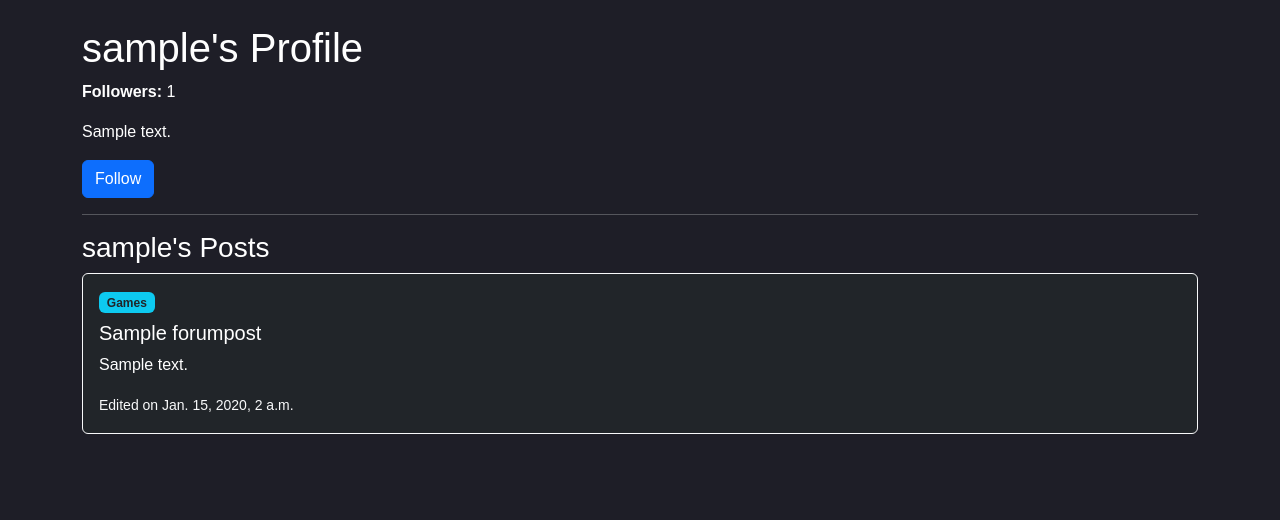
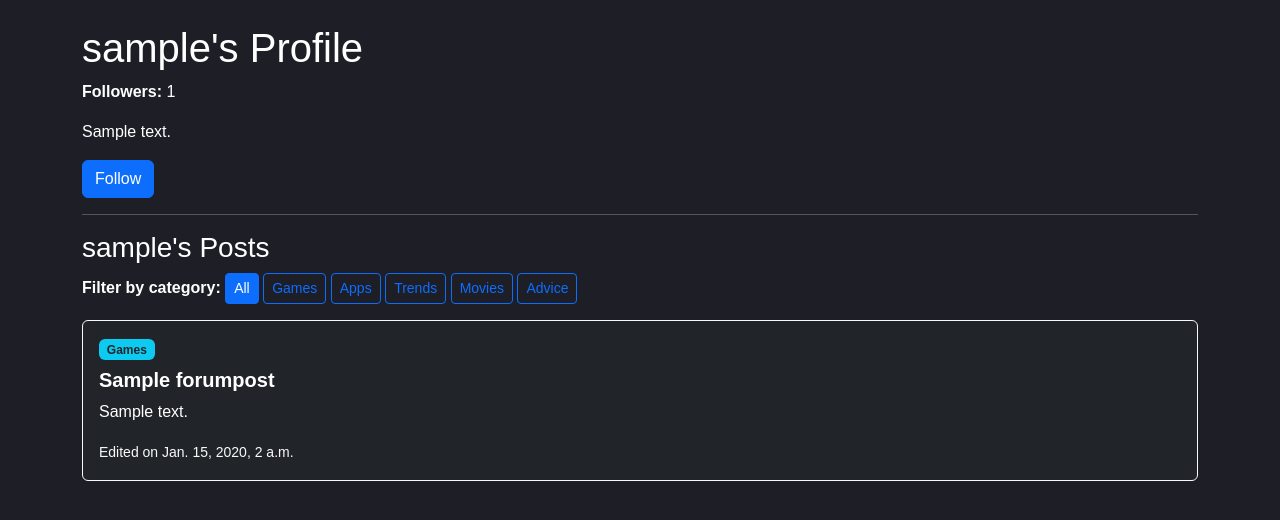
Before and after one commit to ChicoState/true-safeguard, a Django app: a page that uses website/templates/website/profile.html in a window 1280 px wide. Shown: the part 56-576 px from the top of the page. Run offline with Django 5.2, Linux system fonts and the light colour scheme; tables that the repository leaves empty hold one stand-in row (values such as "Sample post").

Commit message:
Posts can now be filtered in profiles

```diff
--- a/website/templates/website/profile.html
+++ b/website/templates/website/profile.html
@@ -61,12 +61,28 @@
 
     <h3>{{ profile_user.username }}'s Posts</h3>
 
+    <div class="mb-3">
+        <strong>Filter by category:</strong>
+
+        <a href="{% url 'profile_detail' profile_user.username %}"
+           class="btn btn-sm {% if not selected_category %}btn-primary{% else %}btn-outline-primary{% endif %}">
+            All
+        </a>
+
+        {% for category in categories %}
+            <a href="{% url 'profile_detail' profile_user.username %}?category={{ category }}"
+               class="btn btn-sm {% if selected_category == category %}btn-primary{% else %}btn-outline-primary{% endif %}">
+                {{ category }}
+            </a>
+        {% endfor %}
+    </div>
+
     {% for post in posts %}
         <div class="card mb-3 bg-dark text-white border-light">
             <div class="card-body">
                 <span class="badge bg-info text-dark mb-2">{{ post.category }}</span>
 
-                <h5>{{ post.title }}</h5>
+                <h5 class="fw-bold">{{ post.title }}</h5>
                 <p>{{ post.content }}</p>
 
                 <small class="text-light">
@@ -89,7 +105,7 @@
             </div>
         </div>
     {% empty %}
-        <p class="text-white">No posts yet.</p>
+        <p class="text-white">No posts found.</p>
     {% endfor %}
 
 </div>
--- a/website/views.py
+++ b/website/views.py
@@ -25,8 +25,44 @@ def resources(request):
     resource_data = [
         {
             'category_name': 'Recognizing Screen Fatigue & Overstimulation',
-            'category_info': 'Parents often miss the early signs of screen fatigue because they look like regular tiredness.',
-            'links': []
+            'category_info': 'Parents often miss the early signs of screen fatigue because they look like regular tiredness. Watch for the "Tired but Wired" state—where a child is clearly exhausted but physically unable to calm down. Ask yourself: Is my child often angry or irritable? Does it seem like they are always having a hard time? Excessive screen time could be the culprit.',
+            'links': [
+                {
+                    'title': 'The "Physical 5" Checklist',
+                    'url': 'https://www.healthychildren.org/English/health-issues/conditions/eyes/Pages/What-Too-Much-Screen-Time-Does-to-Your-Childs-Eyes.aspx',
+                    'desc': 'Check for: 1. Excessive eye rubbing, 2. Dilated pupils, 3. Rapid blinking, 4. Head tilting/squinting, and 5. Unusual clumsiness after playing.'
+                },
+                {
+                    'title': 'Behavioral Red Flags',
+                    'url': 'https://socalmentalwellness.com/child-counseling/too-much-screen-time/',
+                    'desc': 'Look for "Screen Crashes": intense irritability, aggression, or a "glazed over" look where the child doesn\'t respond to their name.'
+                },
+            ]
+        },
+        {
+            'category_name': 'Detecting AI & Synthetic Media',
+            'category_info': 'In an era of deepfakes, children must be taught to verify the authenticity of what they see. We recommend the "SIFT" method: Stop, Investigate the source, Find better coverage, and Trace claims back to the original context.',
+            'links': [
+                {'title': 'Spotting Deepfakes', 'url': 'https://www.mit.edu', 'desc': 'Key visual markers to identify AI-generated faces and voices.'},
+                {'title': 'Fact-Checking for Kids', 'url': 'https://www.commonsensemedia.org', 'desc': 'Tools to help children distinguish between real footage and synthetic media.'},
+            ]
+        },
+        {
+            'category_name': 'Evidence-Based Alternatives',
+            'category_info': 'Replacing screen time is most effective when the alternative provides similar cognitive engagement. Low-dopamine activities allow the brain to reset and improve sustained attention spans.',
+            'links': [
+                {'title': 'Open-Ended Play Resources', 'url': 'https://www.naeyc.org', 'desc': 'Research on how tactile play builds executive function better than apps.'},
+                {'title': 'Screen-Free Week Toolkits', 'url': 'https://www.screenfree.org', 'desc': 'Practical planners for transitioning families to a lower-tech lifestyle.'},
+            ]
+        },
+        {
+            'category_name': 'Local Spotlight: Chico Area Recreation & Park District (CARD)',
+            'category_info': 'For those in the Chico area, CARD provides vital screen-free outlets. From the Chico Creek Nature Center to specialized youth clubs, these programs focus on physical health and outdoor skill-building.',
+            'links': [
+                {'title': 'CARD Official Website', 'url': 'https://www.chicorec.gov/', 'desc': 'Explore the full catalog of sports, martial arts, and community classes.'},
+                {'title': 'Park Explorers Survival Club', 'url': 'https://www.chicorec.gov/park-explorers-survival-club', 'desc': 'Outdoor adventures uncovering hidden trails and learning wilderness survival skills.'},
+                {'title': 'Chico Creek Nature Center', 'url': 'https://www.chicorec.gov/chico-creek-nature-center', 'desc': 'Nature ABCs, night hikes, and spring/summer camps located in Bidwell Park.'},
+            ]
         }
     ]
     return render(request, 'website/resources.html', {'categories': resource_data})
@@ -55,7 +91,7 @@ def register(request):
         user = User.objects.create_user(username=username, password=password1)
         user.save()
 
-        messages.success(request, "Account created successfully.")
+        messages.success(request, "Account created successfully. Please log in.")
         return redirect("login")
 
     return render(request, "website/register.html")
@@ -81,7 +117,14 @@ def forum(request):
 def profile_detail(request, username):
     profile_user = get_object_or_404(User, username=username)
     profile = get_object_or_404(Profile, user=profile_user)
+
+    selected_category = request.GET.get("category")
+    categories = ["Games", "Apps", "Trends", "Movies", "Advice"]
+
     posts = ForumPost.objects.filter(author=profile_user)
+
+    if selected_category in categories:
+        posts = posts.filter(category=selected_category)
 
     is_following = False
     if request.user.is_authenticated:
@@ -92,6 +135,8 @@ def profile_detail(request, username):
         "profile": profile,
         "posts": posts,
         "is_following": is_following,
+        "categories": categories,
+        "selected_category": selected_category,
     })
 
 @login_required
@@ -115,11 +160,30 @@ def follow_user(request, username):
     return redirect("profile_detail", username=username)
 
 @login_required
+def edit_bio(request):
+    profile = get_object_or_404(Profile, user=request.user)
+
+    if request.method == "POST":
+        profile.bio = request.POST.get("bio")
+        profile.save()
+        messages.success(request, "Bio updated.")
+
+    return redirect("profile_detail", username=request.user.username)
+
+@login_required
 def create_post(request):
     if request.method == "POST":
         title = request.POST.get("title")
         content = request.POST.get("content")
         category = request.POST.get("category")
+
+        valid_categories = ["Games", "Apps", "Trends", "Movies", "Advice"]
+
+        if category not in valid_categories:
+            messages.error(request, "Please choose a valid category.")
+            return render(request, "website/create_post.html", {
+                "categories": valid_categories
+            })
 
         post = ForumPost.objects.create(
             author=request.user,
@@ -138,7 +202,9 @@ def create_post(request):
 
         return redirect("forum")
 
-    return render(request, "website/create_post.html")
+    return render(request, "website/create_post.html", {
+        "categories": ["Games", "Apps", "Trends", "Movies", "Advice"]
+    })
 
 @login_required
 def delete_post(request, post_id):
@@ -161,6 +227,9 @@ def vote_post(request, post_id, vote_value):
 
     if vote_value == 0:
         vote_value = -1
+
+    if vote_value not in [1, -1]:
+        return redirect("forum")
 
     vote, created = PostVote.objects.get_or_create(
         user=request.user,
@@ -198,6 +267,7 @@ def edit_post(request, post_id):
     post = get_object_or_404(ForumPost, id=post_id)
 
     if post.author != request.user:
+        messages.error(request, "You can only edit your own posts.")
         return redirect("forum")
 
     if request.method == "POST":
@@ -212,9 +282,10 @@ def edit_post(request, post_id):
                 "title": post.title,
                 "content": post.content,
                 "category": post.category,
-                "meta": f'Edited by <a href="/profile/{post.author.username}/">{post.author.username}</a> on {post.edited_at}'
+                "meta": f'Edited by <a href="/profile/{post.author.username}/">{post.author.username}</a> on {post.edited_at.strftime("%B %-d, %Y, %-I:%M %p").lower()}'
             })
 
+        messages.success(request, "Post updated.")
         return redirect("forum")
 
     return render(request, "website/edit_post.html", {"post": post})
@@ -224,6 +295,7 @@ def edit_comment(request, comment_id):
     comment = get_object_or_404(Comment, id=comment_id)
 
     if comment.author != request.user:
+        messages.error(request, "You can only edit your own comments.")
         return redirect("forum")
 
     if request.method == "POST":
@@ -234,9 +306,10 @@ def edit_comment(request, comment_id):
         if request.headers.get("X-Requested-With") == "XMLHttpRequest":
             return JsonResponse({
                 "content": comment.content,
-                "meta": f'Edited by <a href="/profile/{comment.author.username}/">{comment.author.username}</a> on {comment.edited_at}'
+                "meta": f'Edited by <a href="/profile/{comment.author.username}/">{comment.author.username}</a> on {comment.edited_at.strftime("%B %-d, %Y, %-I:%M %p").lower()}'
             })
 
+        messages.success(request, "Comment updated.")
         return redirect("forum")
 
     return render(request, "website/edit_comment.html", {"comment": comment})
@@ -246,24 +319,15 @@ def delete_comment(request, comment_id):
     comment = get_object_or_404(Comment, id=comment_id)
 
     if comment.author != request.user:
+        messages.error(request, "You can only delete your own comments.")
         return redirect("forum")
 
     if request.method == "POST":
         comment.delete()
         messages.success(request, "Comment deleted.")
+        return redirect("forum")
 
     return redirect("forum")
-
-@login_required
-def edit_bio(request):
-    profile = get_object_or_404(Profile, user=request.user)
-
-    if request.method == "POST":
-        profile.bio = request.POST.get("bio")
-        profile.save()
-        messages.success(request, "Bio updated.")
-
-    return redirect("profile_detail", username=request.user.username)
 
 @login_required
 def notifications(request):
```
